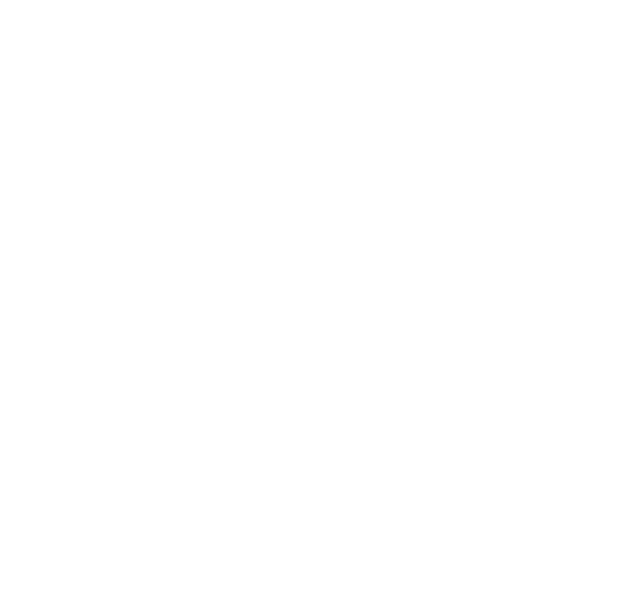
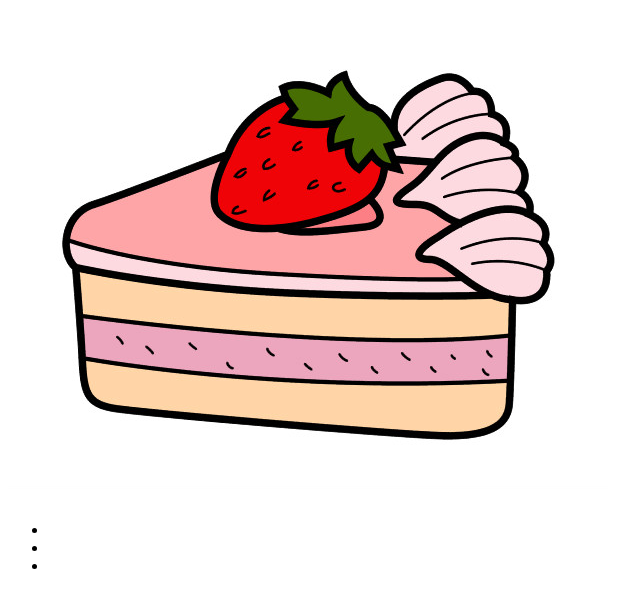
Before and after one commit to linerafaela/Linecakes, a plain HTML site: page cardapio.html in a window 1280 px wide. Shown: the whole page, without its empty margins (0-640 px from the left). Drawn offline with Linux system fonts and the light colour scheme.

Commit message:
Add files via upload

```diff
--- a/cardapio.html
+++ b/cardapio.html
@@ -1,14 +1,30 @@
 <!DOCTYPE html>
 <html>
-    <header>
 
-    </header>
+    </head>
     <body>
         <meta charset="UTF-8">
         <TItle>Cardápio - Line Cakes</TItle>
-        <link rel="stylesheet" href="cardapio.css">
-        <header>
-            <h1><img src="file:///tmp/guest-hlqcyc/Documentos/Bolos/cake-drawing-of-watercolor-transparent-png.webp" alt=""></h1>
-        </header>
+        <link rel="" href="">
+        <head>
+
+            <body>
+                <header>
+                    <h1><img src="bolo-de-morango-comida-lacteos-e-sobremesas-pintado-por-charge-1030717.jpg"></h1>
+                </header>
+            </body>
+
+            <div class="caixe" >
+                <nav>
+                    <ul class="cavalo">
+                        <li></li>
+                        <li></li>
+                        <li></li>
+
+                    </ul>
+                </nav>
+
+            </div>
+
     </body>
 </html>
```
